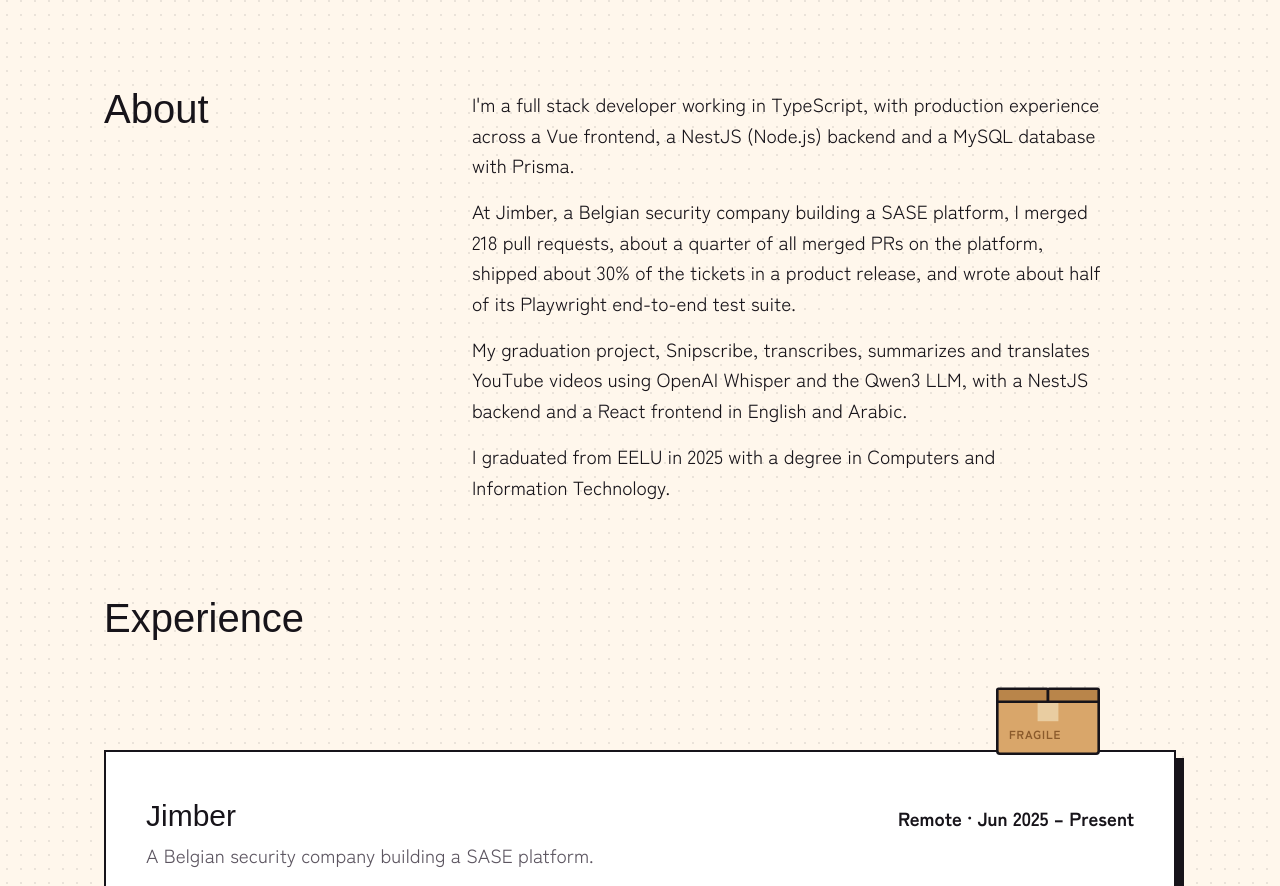
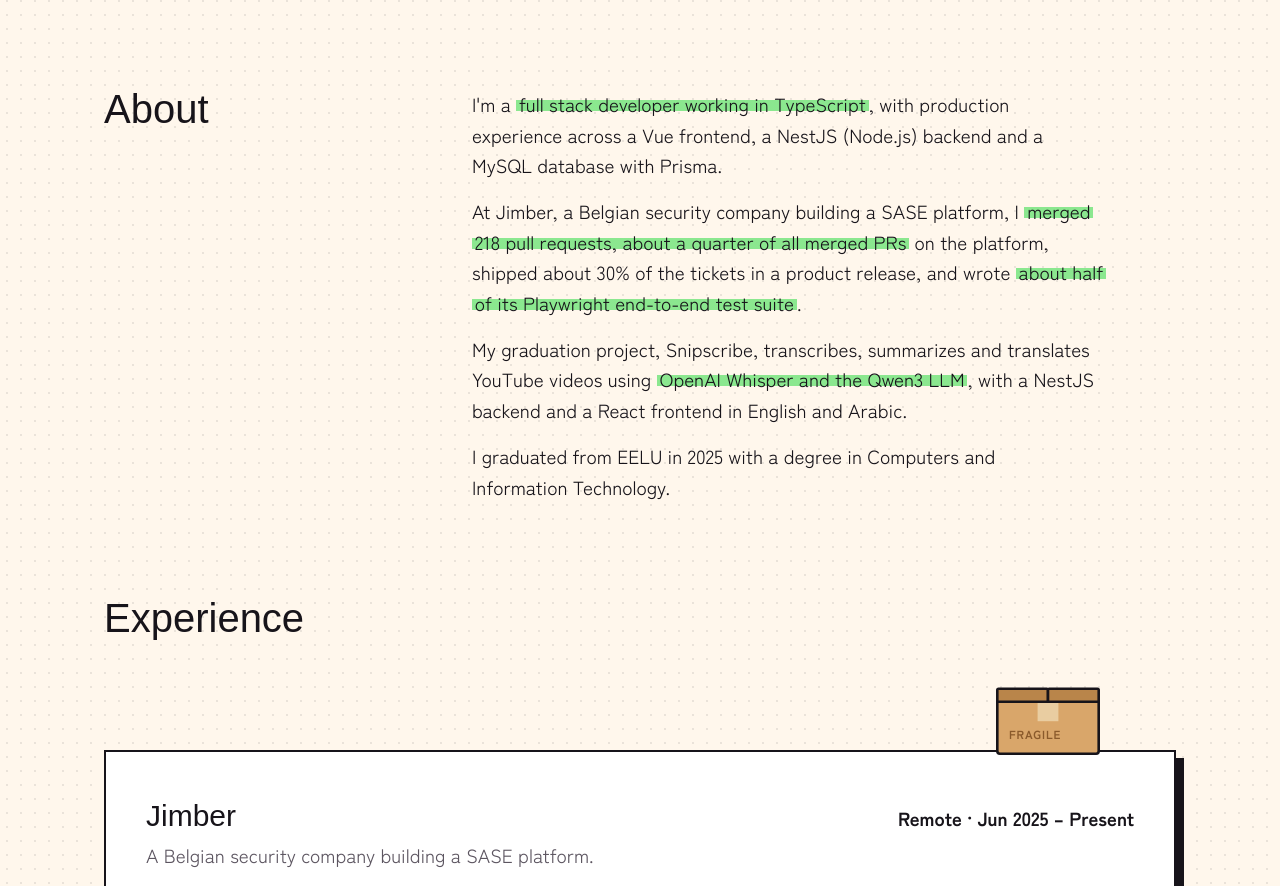
Before and after one commit to Mostafa-Safwat/msafwat, a Nuxt app: page / in a window 1280 px wide. Shown: the part 958-1844 px from the top of the page. Built offline with nearby package versions, Linux system fonts and the light colour scheme; a web font is replaced by a local one.

Commit message:
feat: enhance AboutSection with highlighted phrases for better readability

```diff
--- a/app/components/AboutSection.vue
+++ b/app/components/AboutSection.vue
@@ -2,13 +2,21 @@
   <section class="about">
     <h2 class="h2">About</h2>
     <div class="body">
-      <p v-for="p in about" :key="p">{{ p }}</p>
+      <p v-for="(parts, i) in paragraphs" :key="i">
+        <template v-for="(part, j) in parts" :key="j">
+          <mark v-if="j % 2">{{ part }}</mark>
+          <template v-else>{{ part }}</template>
+        </template>
+      </p>
     </div>
   </section>
 </template>
 
 <script setup lang="ts">
   import { about } from '~/data/site'
+
+  // Odd entries are the ==highlighted== phrases.
+  const paragraphs = about.map((p) => p.split(/==(.+?)==/))
 </script>
 
 <style scoped>
@@ -26,4 +34,11 @@
     text-wrap: pretty;
   }
   .body p { margin: 0 }
+  mark {
+    color: inherit;
+    padding: 0 .15em;
+    background: linear-gradient(transparent 38%, var(--pink) 38%, var(--pink) 78%, transparent 78%);
+    box-decoration-break: clone;
+    -webkit-box-decoration-break: clone;
+  }
 </style>
--- a/app/data/site.ts
+++ b/app/data/site.ts
@@ -17,10 +17,11 @@
   { n: 'About half', l: 'of the Playwright end-to-end test suite' },
 ]
 
+// ==text== is drawn with a highlighter mark.
 export const about = [
-  "I'm a full stack developer working in TypeScript, with production experience across a Vue frontend, a NestJS (Node.js) backend and a MySQL database with Prisma.",
-  'At Jimber, a Belgian security company building a SASE platform, I merged 218 pull requests, about a quarter of all merged PRs on the platform, shipped about 30% of the tickets in a product release, and wrote about half of its Playwright end-to-end test suite.',
-  'My graduation project, Snipscribe, transcribes, summarizes and translates YouTube videos using OpenAI Whisper and the Qwen3 LLM, with a NestJS backend and a React frontend in English and Arabic.',
+  "I'm a ==full stack developer working in TypeScript==, with production experience across a Vue frontend, a NestJS (Node.js) backend and a MySQL database with Prisma.",
+  'At Jimber, a Belgian security company building a SASE platform, I ==merged 218 pull requests, about a quarter of all merged PRs== on the platform, shipped about 30% of the tickets in a product release, and wrote ==about half of its Playwright end-to-end test suite==.',
+  'My graduation project, Snipscribe, transcribes, summarizes and translates YouTube videos using ==OpenAI Whisper and the Qwen3 LLM==, with a NestJS backend and a React frontend in English and Arabic.',
   'I graduated from EELU in 2025 with a degree in Computers and Information Technology.',
 ]
 
```
